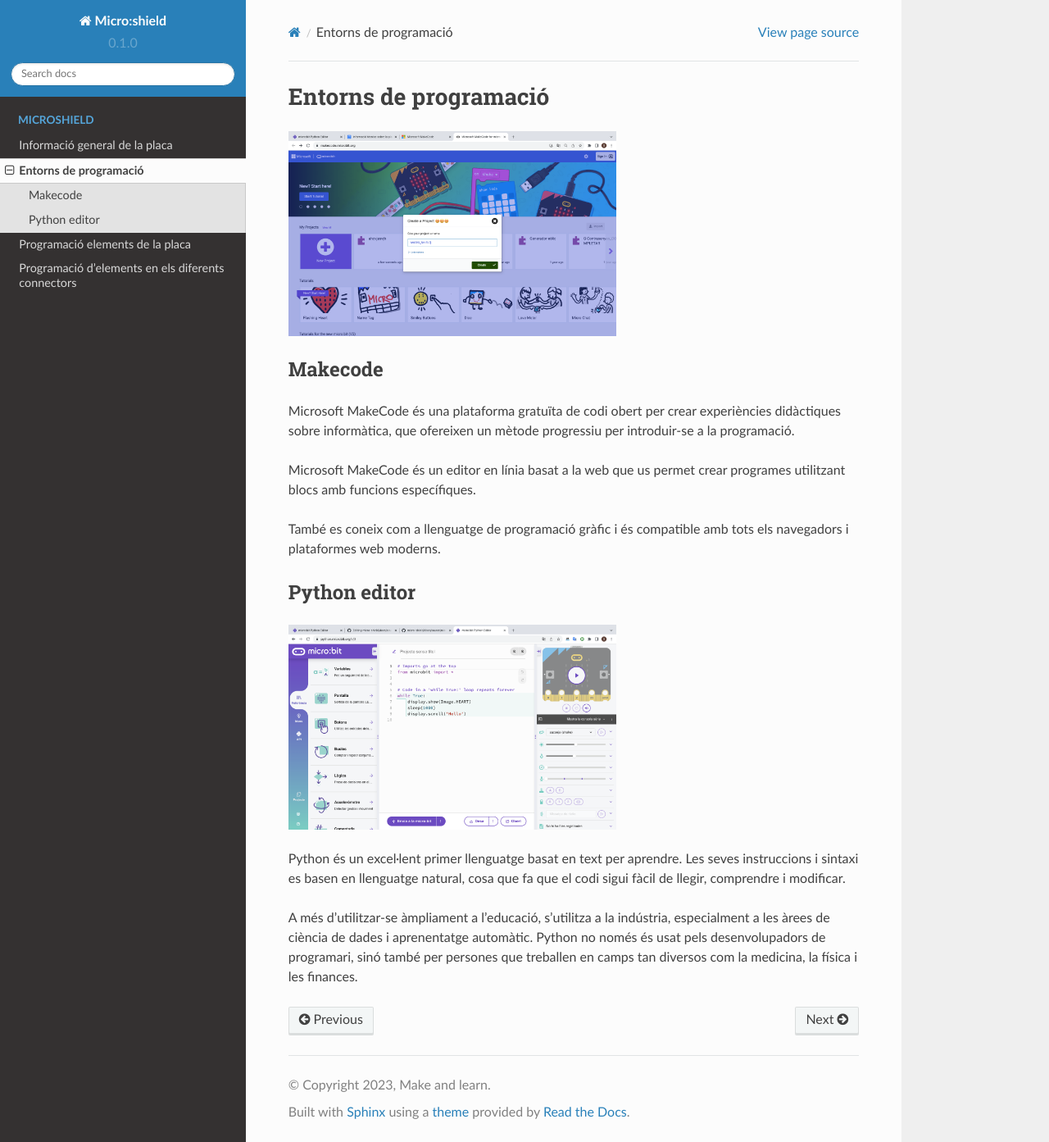
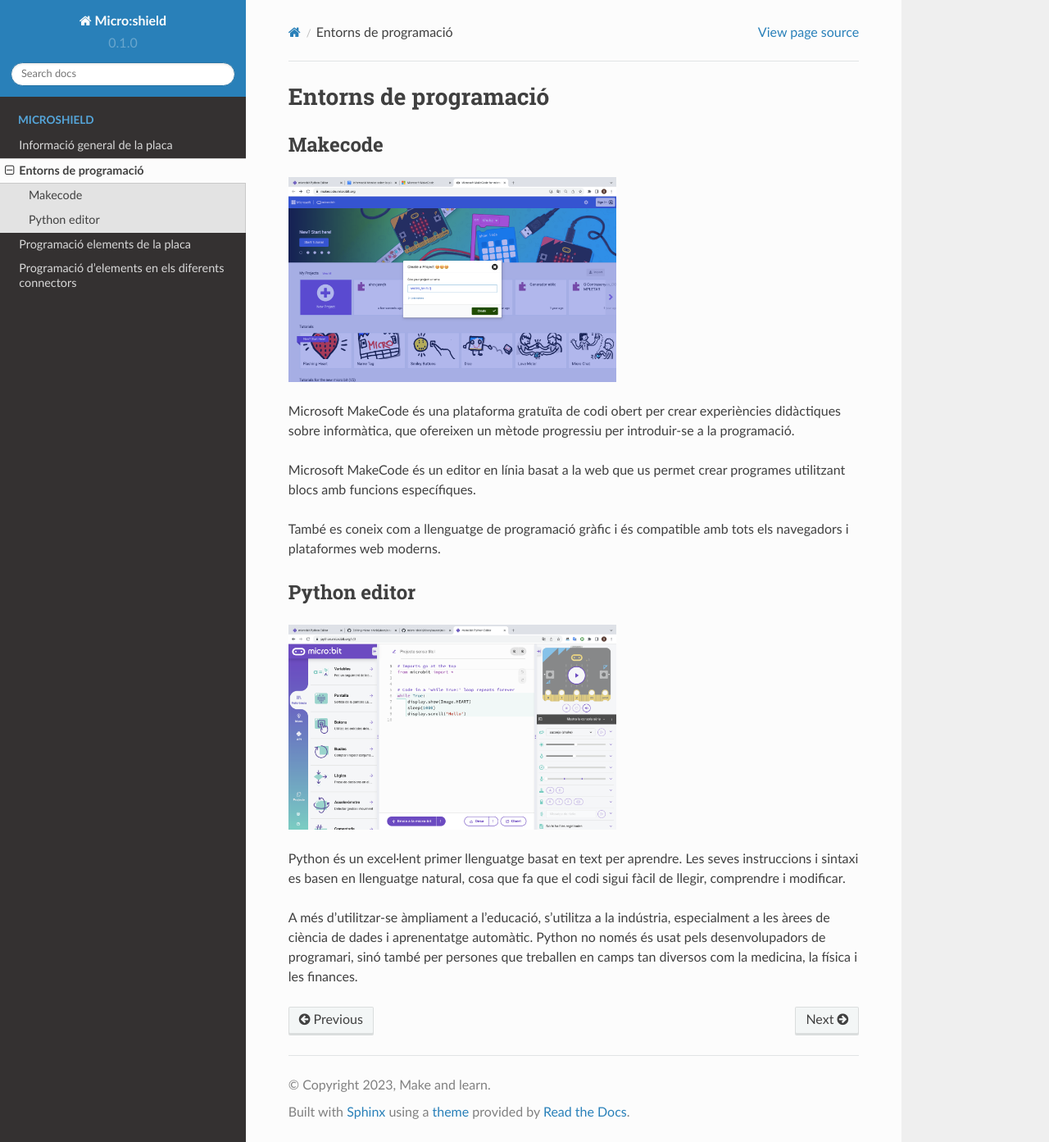
Before and after one commit to MakeAndLearn/micro-shield, a Sphinx documentation site: the page built from docs/source/microshield/entornsprogramacio.rst, in a window 1280 px wide and 1393 px high. Shown: the whole window at 82% size. Built offline with Sphinx 7.4.7 and the Read the Docs theme 2.0.0, drawn with Linux system fonts in a browser that asks for light colours.

```diff
--- a/docs/source/microshield/entornsprogramacio.rst
+++ b/docs/source/microshield/entornsprogramacio.rst
@@ -1,11 +1,11 @@
 Entorns de programació
 =====
+
+Makecode
+------------
 .. image:: INICIO_3.png
   :width: 400
   :alt: IO DIGITAL
-
-Makecode
-------------
 
 Microsoft MakeCode és una plataforma gratuïta de codi obert per crear experiències didàctiques sobre informàtica, que ofereixen un mètode progressiu per introduir-se a la programació.
 
```
